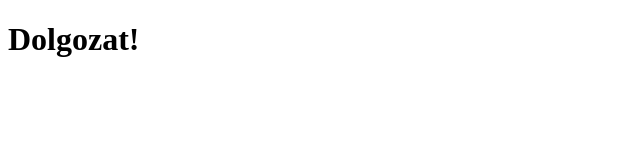
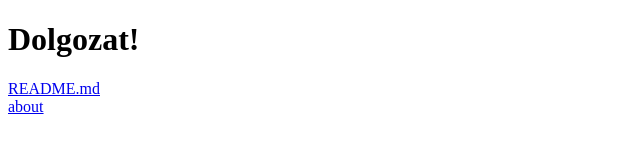
Before and after one commit to Izsvan5/Dolgozat, a plain HTML site: page index.html in a window 1280 px wide. Shown: the whole page, without its empty margins (0-640 px from the left). Drawn offline with Linux system fonts and the light colour scheme.

Commit message:
Add files via upload

```diff
--- a/index.html
+++ b/index.html
@@ -7,5 +7,7 @@
 </head>
 <body>
 <h1>Dolgozat!</h1>
+<a href="./README.md" target="_blank">README.md</a><br>
+ <a href="about.html" target="_blank">about</a>
 </body>
 </html>
```
